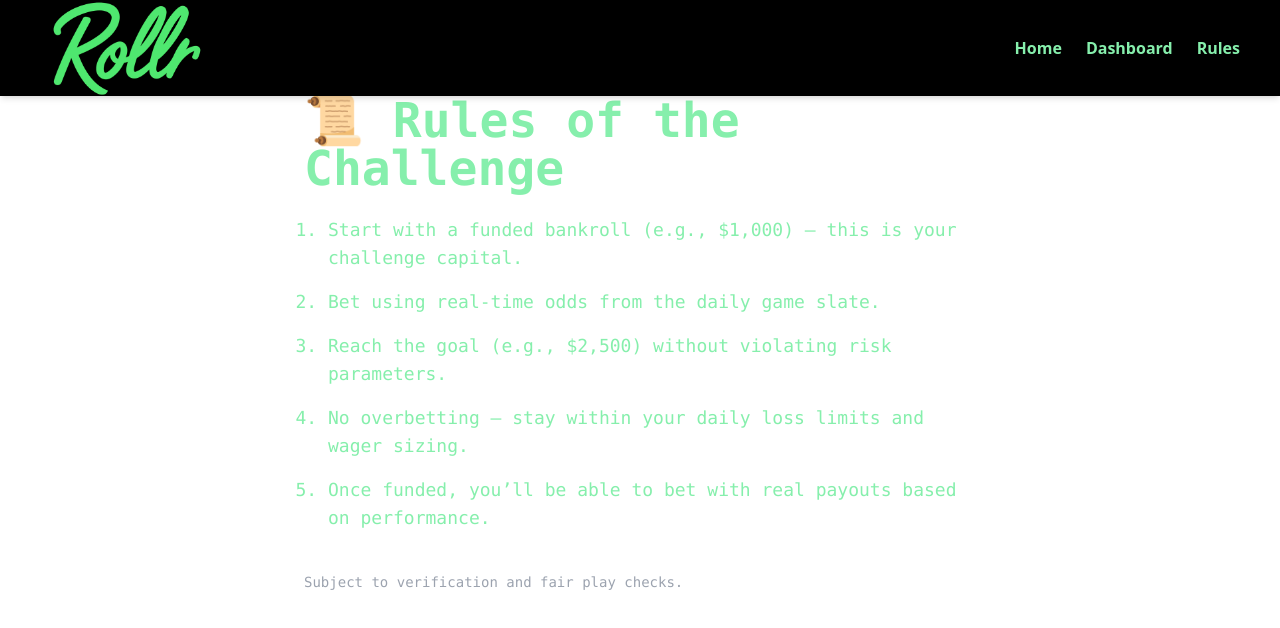
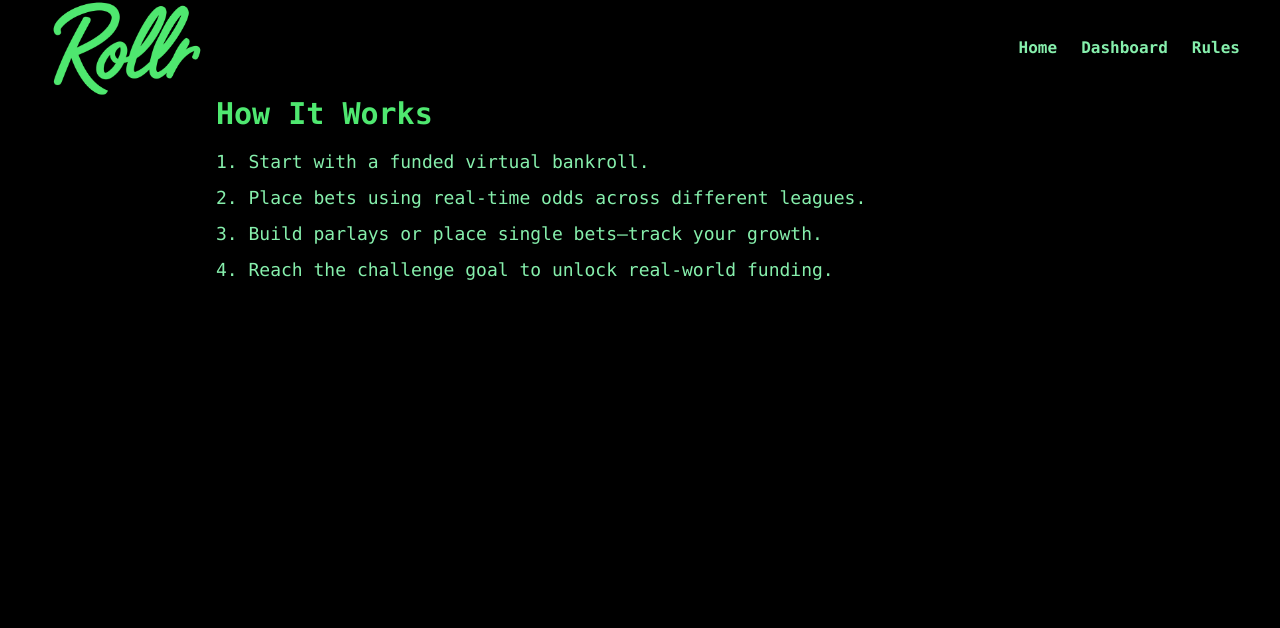
Before and after one commit to chipotleman/fundedfinal, a Next.js app: page /rules in a window 1280 px wide. Shown: the top 628 px of the page. Built offline with nearby package versions, Linux system fonts and the light colour scheme.

Commit message:
Update rules.js

```diff
--- a/pages/rules.js
+++ b/pages/rules.js
@@ -2,33 +2,17 @@ import TopNavbar from '../components/TopNavbar';
 
 export default function Rules() {
   return (
-    <>
+    <div className="bg-black min-h-screen text-green-300 font-mono">
       <TopNavbar />
-      <div className="pt-24 px-6 sm:px-12 text-green-300 font-mono max-w-3xl mx-auto">
-        <h1 className="text-3xl sm:text-5xl font-bold mb-6">📜 Rules of the Challenge</h1>
-
-        <ol className="list-decimal ml-6 space-y-4 text-lg">
-          <li>
-            Start with a funded bankroll (e.g., $1,000) — this is your challenge capital.
-          </li>
-          <li>
-            Bet using real-time odds from the daily game slate.
-          </li>
-          <li>
-            Reach the goal (e.g., $2,500) without violating risk parameters.
-          </li>
-          <li>
-            No overbetting — stay within your daily loss limits and wager sizing.
-          </li>
-          <li>
-            Once funded, you’ll be able to bet with real payouts based on performance.
-          </li>
+      <div className="pt-24 px-6 max-w-4xl mx-auto text-left space-y-4">
+        <h1 className="text-3xl font-bold text-[#4fe870]">How It Works</h1>
+        <ol className="list-decimal list-inside space-y-2 text-lg">
+          <li>Start with a funded virtual bankroll.</li>
+          <li>Place bets using real-time odds across different leagues.</li>
+          <li>Build parlays or place single bets—track your growth.</li>
+          <li>Reach the challenge goal to unlock real-world funding.</li>
         </ol>
-
-        <div className="mt-10 text-sm text-gray-400">
-          Subject to verification and fair play checks.
-        </div>
       </div>
-    </>
+    </div>
   );
 }
```
